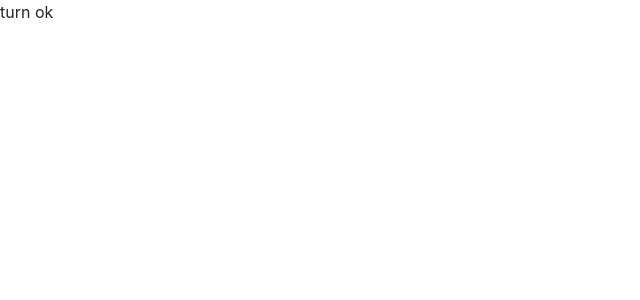
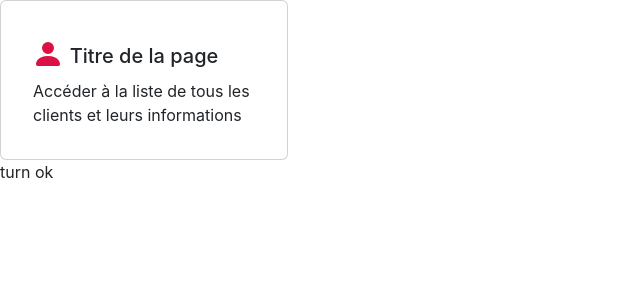
Before and after one commit to jchris3434/cms-front, a React (Create React App) app: page / in a window 1280 px wide. Shown: the top 300 px of the page, without its empty margins (0-640 px from the left). Built offline with nearby package versions, Linux system fonts and the light colour scheme.

Commit message:
The  position absolute to Css was deleted and updated

```diff
--- a/src/index.js
+++ b/src/index.js
@@ -7,11 +7,13 @@ import ReactDOM from 'react-dom/client';
 import './index.css';
 import App from './App';
 import reportWebVitals from './reportWebVitals';
+import DashBoardCard from './shared/component/DashBoardCard';
 
 
 const root = ReactDOM.createRoot(document.getElementById('root'));
 root.render(
   <React.StrictMode>
+    <DashBoardCard/>
     <App/>
   </React.StrictMode>
 );
--- a/src/shared/component/DashboardCard.css
+++ b/src/shared/component/DashboardCard.css
@@ -2,7 +2,7 @@
     font-size: 2rem;
     padding: 1.5rem;
     margin: 0.5rem;
-    position: absolute;
+    position: fixed;
     top: 0;
     left: 0;
     color: #DB1144;
```
